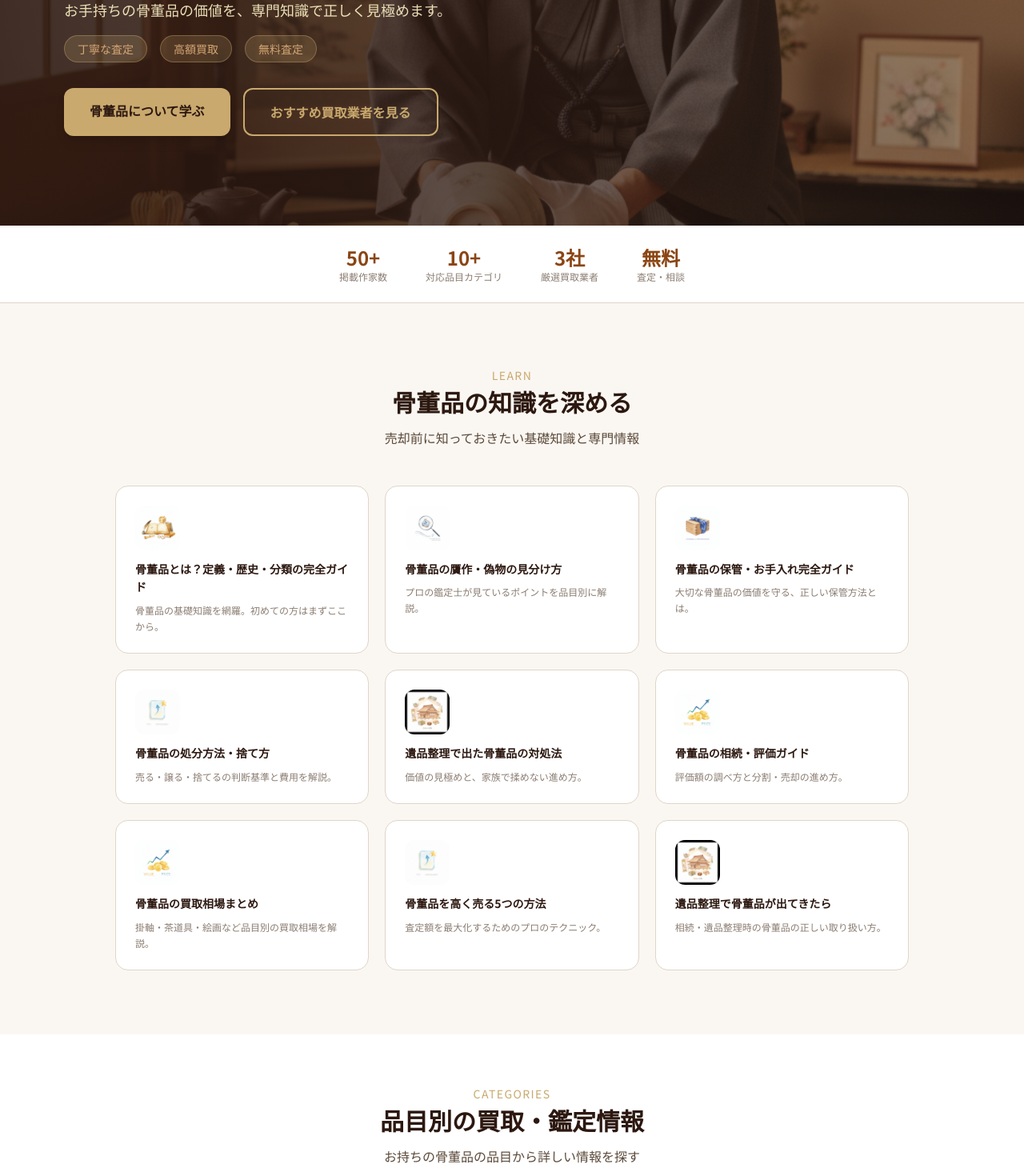
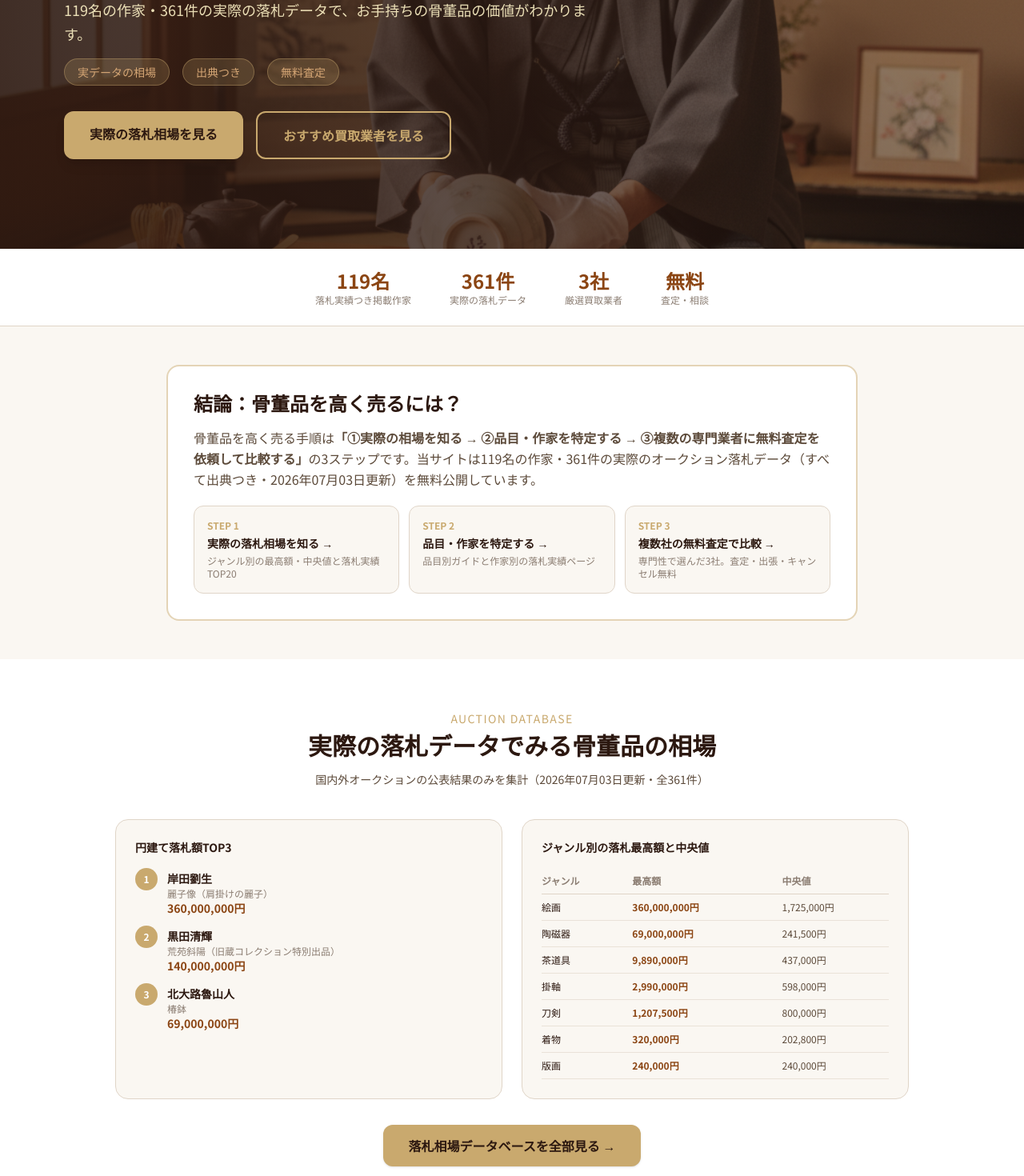
Before and after one commit to webmaster0818/kottouhin-biyori, a Next.js app: page / in a window 1280 px wide. Shown: the part 420-1890 px from the top of the page at 80% size. Built offline with nearby package versions, Linux system fonts and the light colour scheme.

Commit message:
P5: TOP再設計(即答＋相場DB＋作家/品目/業者3導線・soubaDb動的参照)

```diff
--- a/app/page.tsx
+++ b/app/page.tsx
@@ -1,7 +1,10 @@
 import Link from "next/link";
 import companies from "@/data/companies.json";
+import soubaDb from "@/data/soubaDb.json";
 
 export const metadata = {
+  title: "骨董品買取びより｜実際の落札データでわかる相場とおすすめ業者比較【2026年最新】",
+  description: `骨董品の買取相場を${soubaDb.artistTotal}名の作家・${soubaDb.resultTotal}件の実際の落札データ(公式一次確認のみ)で解説。掛軸・絵画・茶道具・刀剣など品目別の相場と、高く売るためのおすすめ買取業者を比較できます。`,
   alternates: { canonical: "/" },
 };
 
@@ -208,17 +211,17 @@ export default function Home() {
               </h1>
               <p className="text-base md:text-lg text-amber-100/90 leading-relaxed mb-4">
                 掛軸・茶道具・絵画・刀剣――<br className="hidden md:inline" />
-                お手持ちの骨董品の価値を、専門知識で正しく見極めます。
+                {soubaDb.artistTotal}名の作家・{soubaDb.resultTotal}件の実際の落札データで、お手持ちの骨董品の価値がわかります。
               </p>
               <div className="flex flex-wrap gap-4 mb-8 text-sm">
-                <span className="bg-[#C9A96E]/20 border border-[#C9A96E]/40 text-[#D4A574] px-4 py-1.5 rounded-full">丁寧な査定</span>
-                <span className="bg-[#C9A96E]/20 border border-[#C9A96E]/40 text-[#D4A574] px-4 py-1.5 rounded-full">高額買取</span>
+                <span className="bg-[#C9A96E]/20 border border-[#C9A96E]/40 text-[#D4A574] px-4 py-1.5 rounded-full">実データの相場</span>
+                <span className="bg-[#C9A96E]/20 border border-[#C9A96E]/40 text-[#D4A574] px-4 py-1.5 rounded-full">出典つき</span>
                 <span className="bg-[#C9A96E]/20 border border-[#C9A96E]/40 text-[#D4A574] px-4 py-1.5 rounded-full">無料査定</span>
               </div>
               <div className="flex flex-col sm:flex-row gap-4">
-                <a href="#learn" className="bg-[#C9A96E] hover:bg-[#B8975C] text-[#2C1810] font-bold px-8 py-4 rounded-xl transition shadow-lg text-center">
-                  骨董品について学ぶ
-                </a>
+                <Link href="/guide/souba-database/" className="bg-[#C9A96E] hover:bg-[#B8975C] text-[#2C1810] font-bold px-8 py-4 rounded-xl transition shadow-lg text-center">
+                  実際の落札相場を見る
+                </Link>
                 <a href="#ranking" className="border-2 border-[#C9A96E] text-[#C9A96E] hover:bg-[#C9A96E]/10 font-bold px-8 py-4 rounded-xl transition text-center">
                   おすすめ買取業者を見る
                 </a>
@@ -231,12 +234,12 @@ export default function Home() {
         <section className="bg-white border-b border-[#E0D5C8]">
           <div className="max-w-4xl mx-auto px-4 py-6 flex flex-wrap justify-center gap-6 md:gap-12">
             <div className="text-center">
-              <p className="text-2xl font-bold text-[#8B4513]">50+</p>
-              <p className="text-xs text-[#8B7D72]">掲載作家数</p>
+              <p className="text-2xl font-bold text-[#8B4513]">{soubaDb.artistTotal}名</p>
+              <p className="text-xs text-[#8B7D72]">落札実績つき掲載作家</p>
             </div>
             <div className="text-center">
-              <p className="text-2xl font-bold text-[#8B4513]">10+</p>
-              <p className="text-xs text-[#8B7D72]">対応品目カテゴリ</p>
+              <p className="text-2xl font-bold text-[#8B4513]">{soubaDb.resultTotal}件</p>
+              <p className="text-xs text-[#8B7D72]">実際の落札データ</p>
             </div>
             <div className="text-center">
               <p className="text-2xl font-bold text-[#8B4513]">3社</p>
@@ -245,6 +248,97 @@ export default function Home() {
             <div className="text-center">
               <p className="text-2xl font-bold text-[#8B4513]">無料</p>
               <p className="text-xs text-[#8B7D72]">査定・相談</p>
+            </div>
+          </div>
+        </section>
+
+        {/* 即答ブロック(AEO): 高く売る3ステップ */}
+        <section id="quick-answer" className="py-12 bg-[#FAF7F2]">
+          <div className="max-w-4xl mx-auto px-4">
+            <div className="bg-white border-2 border-[#C9A96E]/50 rounded-2xl p-6 md:p-8">
+              <h2 className="font-serif-jp text-xl md:text-2xl font-bold text-[#2C1810] mb-3">
+                結論：骨董品を高く売るには？
+              </h2>
+              <p className="text-sm md:text-base text-[#5C4A3A] leading-relaxed mb-5">
+                骨董品を高く売る手順は<strong>「①実際の相場を知る → ②品目・作家を特定する → ③複数の専門業者に無料査定を依頼して比較する」</strong>の3ステップです。当サイトは{soubaDb.artistTotal}名の作家・{soubaDb.resultTotal}件の実際のオークション落札データ（すべて出典つき・{soubaDb.generatedAt}更新）を無料公開しています。
+              </p>
+              <div className="grid md:grid-cols-3 gap-3">
+                <Link href="/guide/souba-database/" className="block bg-[#FAF7F2] hover:bg-[#F5ECD7] border border-[#E0D5C8] rounded-xl p-4 transition group">
+                  <p className="text-xs text-[#C9A96E] font-bold mb-1">STEP 1</p>
+                  <p className="font-bold text-sm text-[#2C1810] group-hover:text-[#8B4513]">実際の落札相場を知る →</p>
+                  <p className="text-xs text-[#8B7D72] mt-1">ジャンル別の最高額・中央値と落札実績TOP20</p>
+                </Link>
+                <a href="#category" className="block bg-[#FAF7F2] hover:bg-[#F5ECD7] border border-[#E0D5C8] rounded-xl p-4 transition group">
+                  <p className="text-xs text-[#C9A96E] font-bold mb-1">STEP 2</p>
+                  <p className="font-bold text-sm text-[#2C1810] group-hover:text-[#8B4513]">品目・作家を特定する →</p>
+                  <p className="text-xs text-[#8B7D72] mt-1">品目別ガイドと作家別の落札実績ページ</p>
+                </a>
+                <a href="#ranking" className="block bg-[#FAF7F2] hover:bg-[#F5ECD7] border border-[#E0D5C8] rounded-xl p-4 transition group">
+                  <p className="text-xs text-[#C9A96E] font-bold mb-1">STEP 3</p>
+                  <p className="font-bold text-sm text-[#2C1810] group-hover:text-[#8B4513]">複数社の無料査定で比較 →</p>
+                  <p className="text-xs text-[#8B7D72] mt-1">専門性で選んだ3社。査定・出張・キャンセル無料</p>
+                </a>
+              </div>
+            </div>
+          </div>
+        </section>
+
+        {/* 相場DBハイライト */}
+        <section id="souba-db" className="py-16 bg-white">
+          <div className="max-w-5xl mx-auto px-4">
+            <div className="text-center mb-10">
+              <p className="text-sm text-[#C9A96E] tracking-widest mb-2">AUCTION DATABASE</p>
+              <h2 className="font-serif-jp text-2xl md:text-3xl font-bold text-[#2C1810] mb-3">
+                実際の落札データでみる骨董品の相場
+              </h2>
+              <p className="text-[#5C4A3A] text-sm">
+                国内外オークションの公表結果のみを集計（{soubaDb.generatedAt}更新・全{soubaDb.resultTotal}件）
+              </p>
+            </div>
+            <div className="grid md:grid-cols-2 gap-6 mb-8">
+              <div className="bg-[#FAF7F2] border border-[#E0D5C8] rounded-2xl p-6">
+                <h3 className="font-bold text-[#2C1810] mb-4 text-sm">円建て落札額TOP3</h3>
+                <ol className="space-y-3">
+                  {soubaDb.top20.slice(0, 3).map((r: any) => (
+                    <li key={r.rank} className="flex items-start gap-3">
+                      <span className="w-7 h-7 shrink-0 rounded-full bg-[#C9A96E] text-white text-xs font-bold flex items-center justify-center">{r.rank}</span>
+                      <div className="min-w-0">
+                        <Link href={`/artist/${r.slug}`} className="font-bold text-sm text-[#2C1810] hover:text-[#8B4513]">{r.artist}</Link>
+                        <p className="text-xs text-[#8B7D72] truncate">{r.title}</p>
+                        <p className="text-sm font-bold text-[#8B4513]">{r.amount}</p>
+                      </div>
+                    </li>
+                  ))}
+                </ol>
+              </div>
+              <div className="bg-[#FAF7F2] border border-[#E0D5C8] rounded-2xl p-6">
+                <h3 className="font-bold text-[#2C1810] mb-4 text-sm">ジャンル別の落札最高額と中央値</h3>
+                <div className="overflow-x-auto">
+                  <table className="w-full text-xs">
+                    <thead>
+                      <tr className="text-left text-[#8B7D72] border-b border-[#E0D5C8]">
+                        <th className="py-2 pr-2">ジャンル</th>
+                        <th className="py-2 pr-2">最高額</th>
+                        <th className="py-2">中央値</th>
+                      </tr>
+                    </thead>
+                    <tbody>
+                      {(soubaDb.stats as any[]).map((s) => (
+                        <tr key={s.category} className="border-b border-[#E0D5C8]/60">
+                          <td className="py-2 pr-2 font-medium text-[#2C1810]">{s.category}</td>
+                          <td className="py-2 pr-2 text-[#8B4513] font-bold">{s.max}</td>
+                          <td className="py-2 text-[#5C4A3A]">{s.median}</td>
+                        </tr>
+                      ))}
+                    </tbody>
+                  </table>
+                </div>
+              </div>
+            </div>
+            <div className="text-center">
+              <Link href="/guide/souba-database/" className="inline-block bg-[#C9A96E] hover:bg-[#B8975C] text-[#2C1810] font-bold px-8 py-3.5 rounded-xl transition shadow">
+                落札相場データベースを全部見る →
+              </Link>
             </div>
           </div>
         </section>
@@ -296,6 +390,40 @@ export default function Home() {
                   <span className="text-sm font-medium text-[#2C1810] group-hover:text-[#8B4513]">{cat.name}</span>
                 </Link>
               ))}
+            </div>
+          </div>
+        </section>
+
+        {/* 作家から探す（落札実績つき） */}
+        <section id="artists" className="py-16 bg-[#FAF7F2]">
+          <div className="max-w-5xl mx-auto px-4">
+            <div className="text-center mb-12">
+              <p className="text-sm text-[#C9A96E] tracking-widest mb-2">ARTISTS</p>
+              <h2 className="font-serif-jp text-2xl md:text-3xl font-bold text-[#2C1810] mb-3">
+                作家から落札相場を探す
+              </h2>
+              <p className="text-[#5C4A3A] text-sm">全{soubaDb.artistTotal}名の作家に出典つきの実落札データを掲載。注目作家の一部をご紹介します。</p>
+            </div>
+            <div className="grid grid-cols-1 sm:grid-cols-2 lg:grid-cols-3 gap-4">
+              {[...(soubaDb.artists as any[])]
+                .sort((a, b) => (b.topJpy ?? 0) - (a.topJpy ?? 0))
+                .slice(0, 9)
+                .map((a) => (
+                  <Link key={a.slug} href={`/artist/${a.slug}`}
+                    className="bg-white border border-[#E0D5C8] rounded-xl p-4 hover:shadow-lg hover:border-[#C9A96E] transition group">
+                    <div className="flex items-baseline justify-between gap-2 mb-1">
+                      <span className="font-bold text-[#2C1810] group-hover:text-[#8B4513]">{a.name}</span>
+                      <span className="text-[10px] text-[#8B7D72] shrink-0">{a.category}</span>
+                    </div>
+                    <p className="text-xs text-[#8B7D72] truncate mb-1">{a.topTitle}</p>
+                    <p className="text-sm font-bold text-[#8B4513]">{(a.topHammer ?? "").split("（")[0]}</p>
+                  </Link>
+                ))}
+            </div>
+            <div className="text-center mt-8">
+              <Link href="/guide/souba-database/" className="inline-block border-2 border-[#C9A96E] text-[#8B4513] hover:bg-[#C9A96E]/10 font-bold px-8 py-3 rounded-xl transition">
+                全作家の落札実績一覧を見る →
+              </Link>
             </div>
           </div>
         </section>
```
